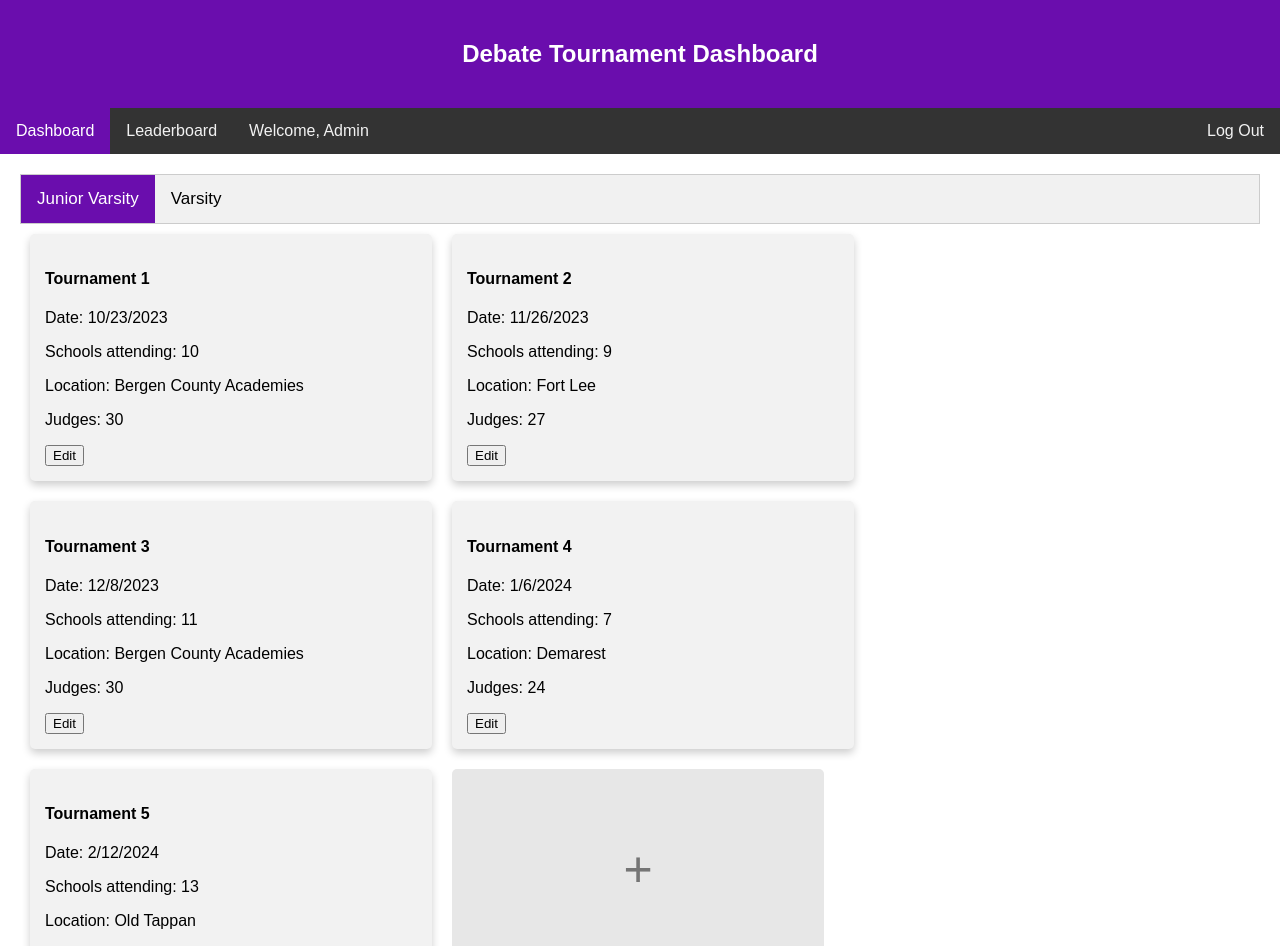
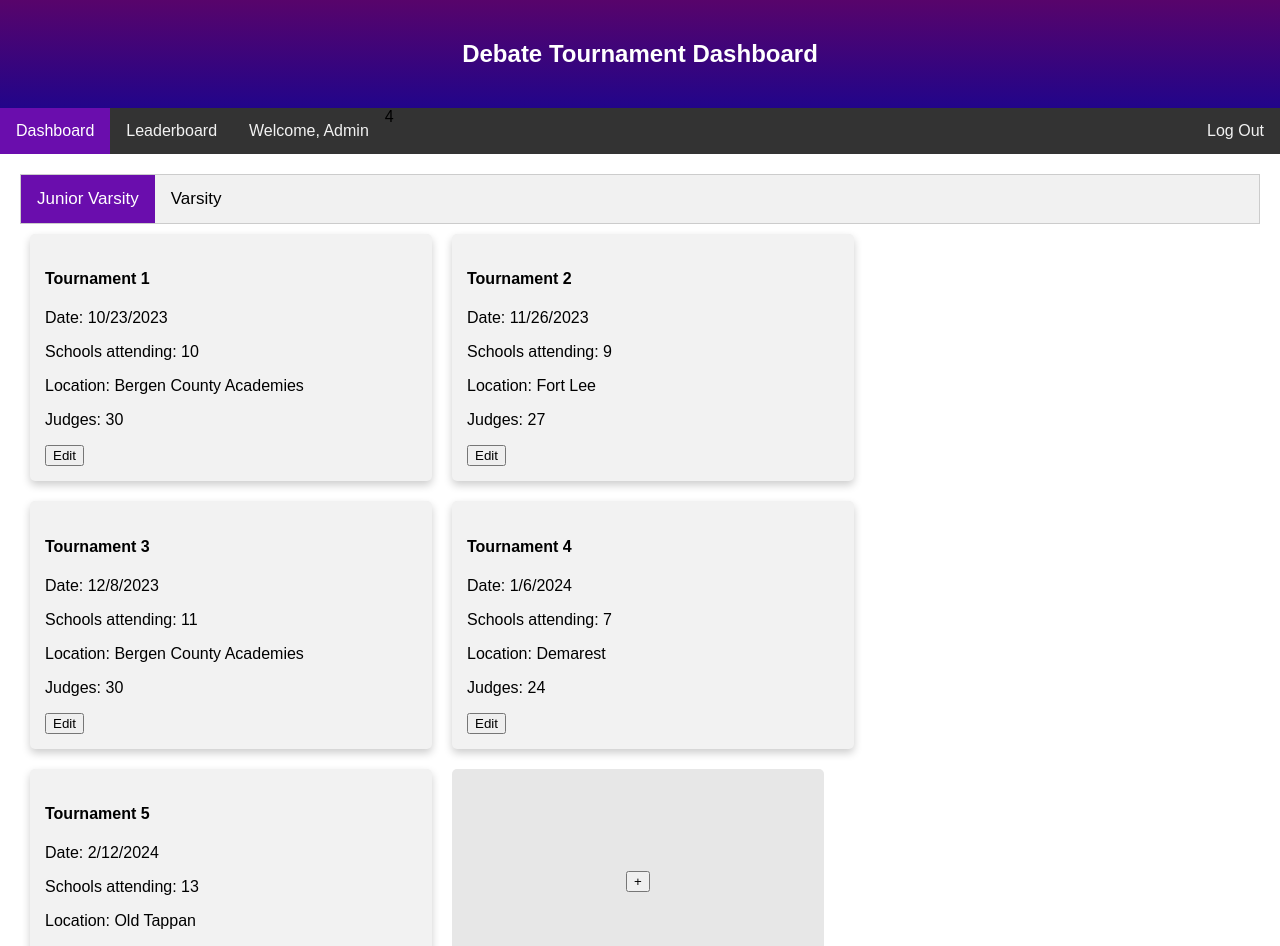
Before and after one commit to RohanJoshi28/Debate-App-Frontend, a React (Create React App) app: page /dashboard in a window 1280 px wide. Shown: the top 946 px of the page. Built offline with nearby package versions, Linux system fonts and the light colour scheme.

Commit message:
Some stuff for adding tournament

```diff
--- /dev/null
+++ b/src/pages/AddTournament.js
@@ -0,0 +1,14 @@
+import React from 'react';
+
+function AddTournament() {
+  return (
+    <div>
+      <header>
+        <h1>Add A New School</h1>
+
+      </header>
+    </div>
+  );
+}
+
+export default AddTournament;
--- a/src/pages/Dashboard.css
+++ b/src/pages/Dashboard.css
@@ -4,7 +4,7 @@ body, html {
     font-family: Arial, sans-serif;
   }
   .header {
-    background-color: #6a0dad;
+    background-image: linear-gradient(#58046b, #22058a);
     color: white;
     padding: 20px;
     text-align: center;
--- a/src/pages/Dashboard.js
+++ b/src/pages/Dashboard.js
@@ -1,5 +1,11 @@
 import React from 'react';
 import './Dashboard.css';
+import './App.css';
+import './AddTournament.js'
+
+
+function handleAddTournamentButtonOnClick(event) {
+}
 
 function Dashboard() {
   return (
@@ -11,7 +17,7 @@ function Dashboard() {
 <div class="navbar">
   <a href="dashboard.html" class="active">Dashboard</a>
   <a href="leader.html">Leaderboard</a>
-  <a href="#admin">Welcome, Admin</a>
+  <a href="#admin">Welcome, Admin</a>4
   <a href="/" style={{ float: "right" }}>
     Log Out
   </a>
@@ -70,7 +76,7 @@ function Dashboard() {
 
   </div>
   <div class="add-tournament-card">
-    +
+    <button onClick={ (e) => handleAddTournamentButtonOnClick}>+</button>
   </div>
 </div>
 
```
Also changed, not shown: 1 other file (tests, documents, lock files or other folders).
